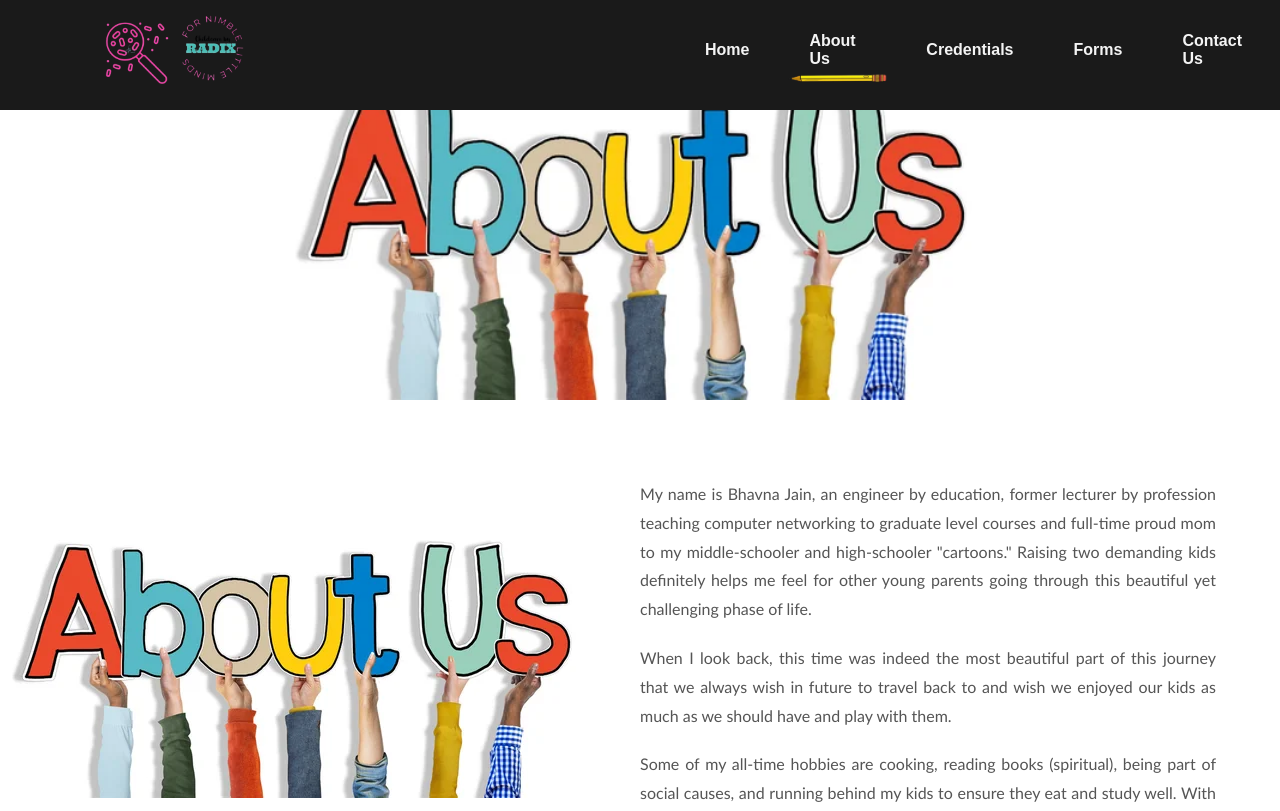
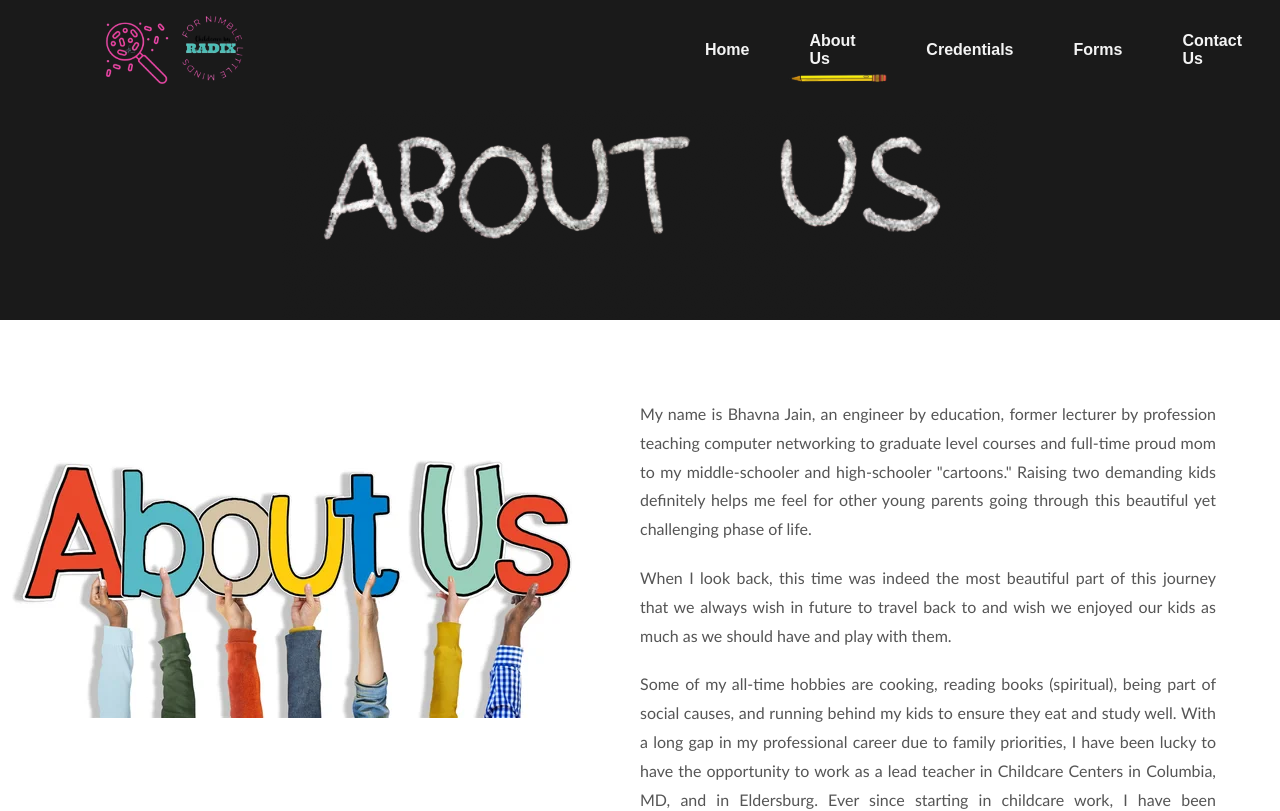
Before and after one commit to prabrat/radix-web, a React (Create React App) app: page /about in a window 1280 px wide. Shown: the top 811 px of the page. Built offline with nearby package versions, Linux system fonts and the light colour scheme.

Commit message:
Updated about page

```diff
--- a/src/pages/about.js
+++ b/src/pages/about.js
@@ -1,12 +1,15 @@
 import React from 'react';
 import AboutImage from '../images/about/about.jpg';
+import AboutMain from '../images/about/about-main.png'
 import "../styles/about.css";
 import { Link } from 'react-router-dom';
 
 function About() {
   return (
     <div className='about'>
-      <div className='aboutTop' style={{ backgroundImage: `url(${AboutImage})` }}></div>
+      <div className='aboutTop'>
+        <img src={AboutMain} />
+      </div>
       <div className='aboutBottom'>
         <div className='left' >
           <img src={AboutImage} className='aboutIMG' />
--- a/src/styles/about.css
+++ b/src/styles/about.css
@@ -8,13 +8,15 @@
 
 .aboutTop {
   width: 100%; /* Make the top section full-width */
-  height: 50vh; /* Adjust image height */
+  height: 40vh; /* Adjust image height */
   display: flex;
   justify-content: center;
   align-items: center; /* Center the content vertically */
-  background-position: center;
-  background-repeat: no-repeat;
-  background-size: contain;
+  background-color: #1a1a1a;
+}
+
+.aboutTop img {
+  padding-top: 60px;
 }
 
 .aboutBottom {
```
Also changed, not shown: src/images/about/about-main.png (added), src/images/about/about1.jpg (deleted).
